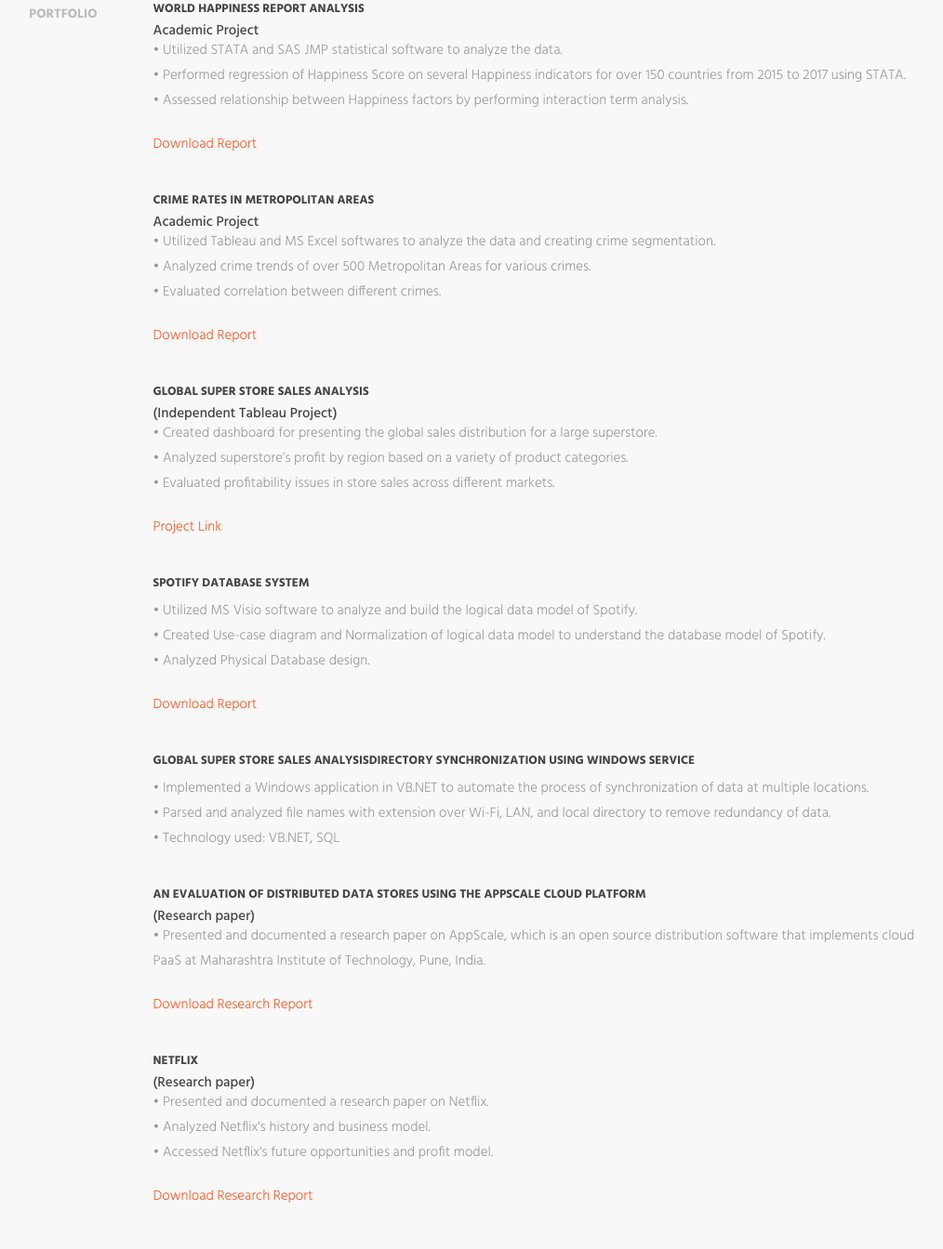
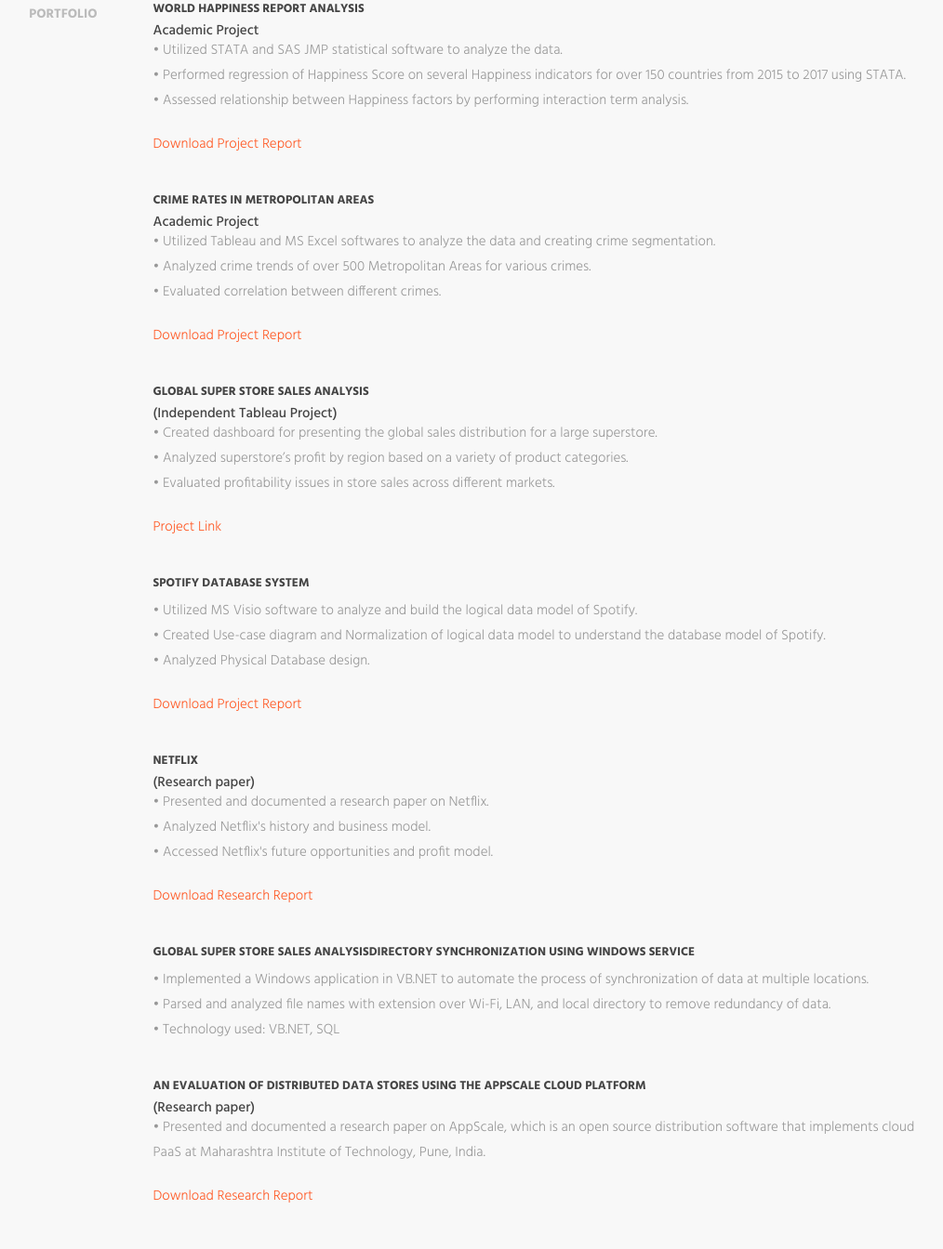
Before and after one commit to himanshuvaishnav/resume, a plain HTML site: page index.html in a window 1280 px wide. Shown: the part 2175-3519 px from the top of the page at 93% size, without its empty margins (198-1212 px from the left). Drawn offline with Linux system fonts and the light colour scheme.

Commit message:
alomst done14

```diff
--- a/index.html
+++ b/index.html
@@ -710,7 +710,7 @@
                                 • Performed regression of Happiness Score on several Happiness indicators for over 150 countries from 2015 to 2017 using STATA.<br>
                                 • Assessed relationship between Happiness factors by performing interaction term analysis.
                                 </p>
-                                <a href="/downloads/WORLD_HAPPINESS_REPORT_ANALYSIS_REPORT.pdf" target="_new">Download Report</a>
+                                <a href="/downloads/WORLD_HAPPINESS_REPORT_ANALYSIS_REPORT.pdf" target="_new">Download Project Report</a>
                             </div>
 
                         </div>
@@ -726,7 +726,7 @@
                                     • Analyzed crime trends of over 500 Metropolitan Areas for various crimes.<br>
                                     • Evaluated correlation between different crimes.
                                 </p>
-                                <a href="/downloads/Data_Analysis_on_Crime_Rate_in_Metropolitan_Areas.pdf" target="_new">Download Report</a>
+                                <a href="/downloads/Data_Analysis_on_Crime_Rate_in_Metropolitan_Areas.pdf" target="_new">Download Project Report</a>
                             </div>
                             <!-- .experience-item -->
                         </div>
@@ -759,11 +759,25 @@
                                     • Analyzed Physical Database design.
 
                                 </p>
-                                <a href="/downloads/Spotify_Project.docx" target="_new">Download Report</a>
+                                <a href="/downloads/Spotify_Project.docx" target="_new">Download Project Report</a>
                             </div>
                         </div>
                     </div>
 
+                    <div class="row">
+                        <div class="col-md-12">
+                            <div class="content-item">
+                                <h3>Netflix</h3>
+                                <h4>(Research paper)</h4>
+                                <p>
+                                    • Presented and documented a research paper on Netflix.<br>
+                                    • Analyzed Netflix's history and business model.<br>
+                                    • Accessed Netflix's future opportunities and profit model.
+                                </p>
+                                <a href="/downloads/E_Commerce_Report_ Netflix.pdf" target="_new">Download Research Report</a>
+                            </div>
+                        </div>
+                    </div>
 
                     <div class="row">
                         <div class="col-md-12">
@@ -791,20 +805,7 @@
                         </div>
                     </div>
 
-                    <div class="row">
-                        <div class="col-md-12">
-                            <div class="content-item">
-                                <h3>Netflix</h3>
-                                <h4>(Research paper)</h4>
-                                <p>
-                                    • Presented and documented a research paper on Netflix.<br>
-                                    • Analyzed Netflix's history and business model.<br>
-                                    • Accessed Netflix's future opportunities and profit model.
-                                </p>
-                                <a href="/downloads/E_Commerce_Report_ Netflix.pdf" target="_new">Download Research Report</a>
-                            </div>
-                        </div>
-                    </div>
+
 
                 </div>
         </div>
```
